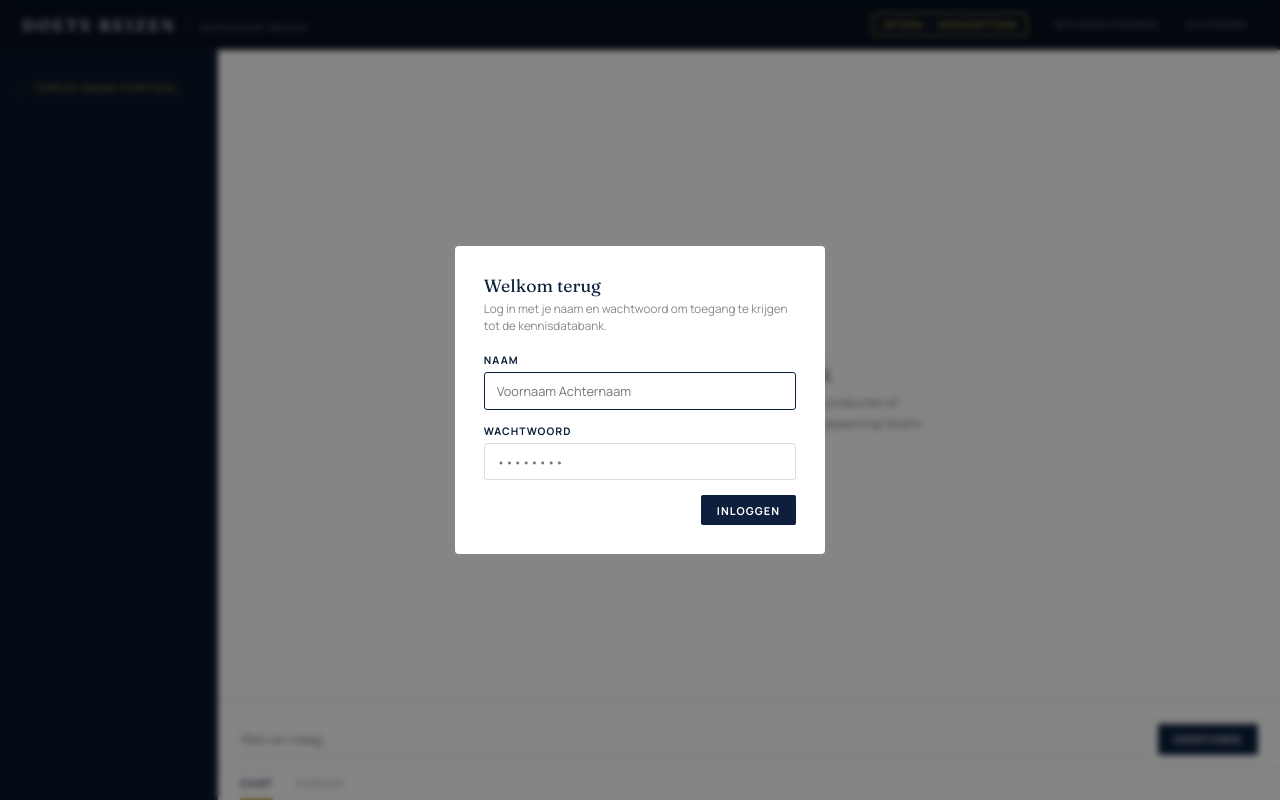
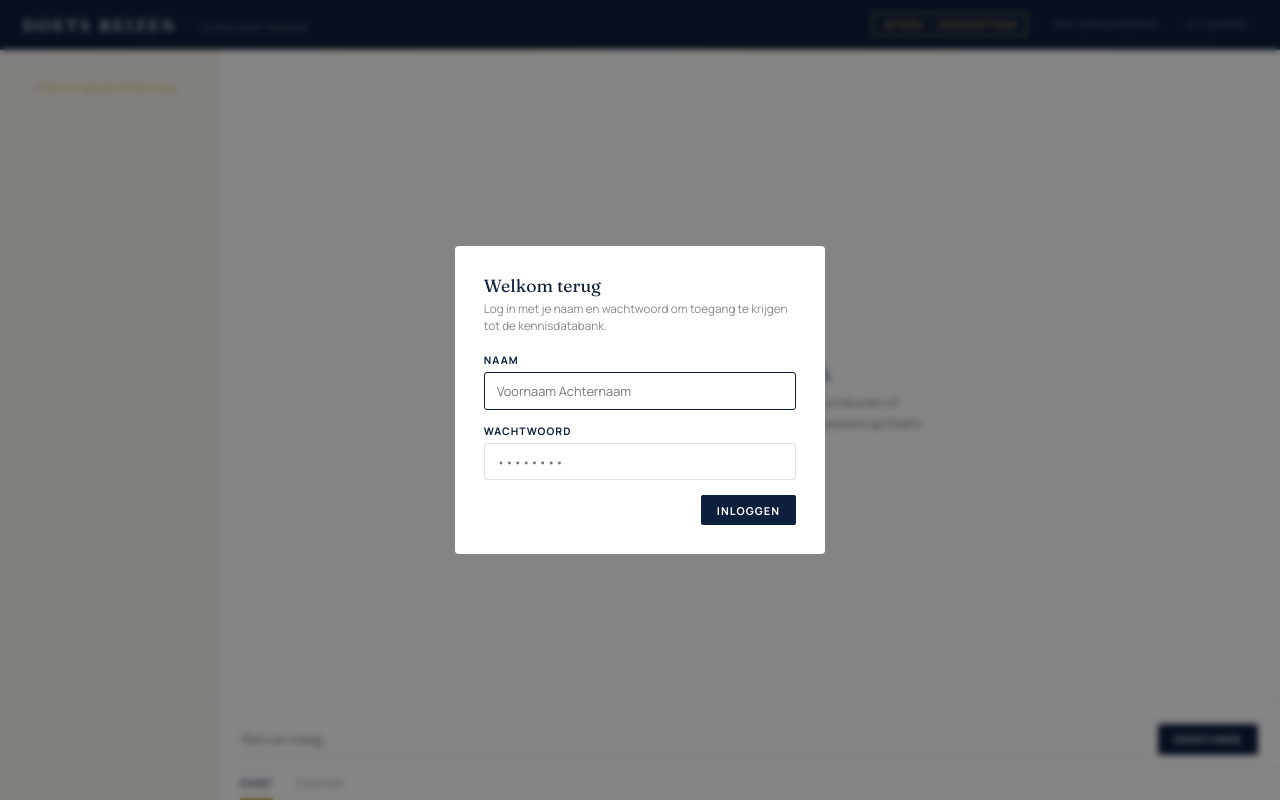
Before and after one commit to jens698/doets-rag-backend, a website: page public/index.html in a window 1280 px wide. Drawn offline with Linux system fonts and the light colour scheme.

Commit message:
Update styles for sidebar and topbar elements

```diff
--- a/public/index.html
+++ b/public/index.html
@@ -11,19 +11,20 @@
     *, *::before, *::after { margin: 0; padding: 0; box-sizing: border-box; }
 
     :root {
-      --topbar-bg:   #06101E;
-      --sidebar-bg:  #0A1628;
-      --sidebar-hov: #0F1F35;
-      --sidebar-act: #152741;
+      --topbar-bg:   #0D1F3C;
+      --sidebar-bg:  #FAF7F2;
+      --sidebar-hov: #F2EDE3;
+      --sidebar-act: #F4EBD0;
       --navy:        #0D1F3C;
       --gold:        #C9A84C;
+      --gold-soft:   #E2C875;
       --gold-faint:  rgba(201,168,76,0.10);
       --gold-border: rgba(201,168,76,0.35);
       --muted:       rgba(255,255,255,0.40);
-      --sidebar-txt: rgba(255,255,255,0.72);
-      --sidebar-lbl: rgba(201,168,76,0.55);
-      --border:      #E4DFD4;
-      --ink:         #1A1A2E;
+      --sidebar-txt: #4A4A4A;
+      --sidebar-lbl: #9A7B1E;
+      --border:      #E8E2D5;
+      --ink:         #1A1A1A;
     }
 
     html, body { height: 100%; overflow: hidden; }
@@ -48,7 +49,13 @@
       align-items: center;
       padding: 0 1.4rem;
       gap: 1rem;
+      position: relative;
       border-bottom: 1px solid rgba(201,168,76,0.12);
+    }
+    .topbar::after {
+      content: ''; position: absolute; left: 0; right: 0; bottom: -1px; height: 1px;
+      background: linear-gradient(90deg, transparent 0%, var(--gold) 30%, var(--gold-soft) 50%, var(--gold) 70%, transparent 100%);
+      opacity: .6;
     }
     .topbar-brand { display: flex; align-items: baseline; gap: 0.7rem; flex: 1; }
     .brand-name {
@@ -98,11 +105,11 @@
     .sidebar {
       background: var(--sidebar-bg);
       overflow-y: auto;
-      border-right: 1px solid rgba(255,255,255,0.045);
+      border-right: 1px solid var(--border);
       padding: 1.2rem 0;
     }
     .sidebar::-webkit-scrollbar { width: 3px; }
-    .sidebar::-webkit-scrollbar-thumb { background: rgba(255,255,255,0.07); }
+    .sidebar::-webkit-scrollbar-thumb { background: #E0DACE; }
 
     .sidebar-section { margin-bottom: 1.4rem; }
     .sidebar-lbl {
@@ -125,18 +132,18 @@
       border-left: 2px solid transparent;
       transition: background .15s, color .15s;
     }
-    .sidebar-item:hover { background: var(--sidebar-hov); color: #fff; }
-    .sidebar-item.active { background: var(--sidebar-act); color: #fff; border-left-color: var(--gold); }
+    .sidebar-item:hover { background: var(--sidebar-hov); color: var(--navy); }
+    .sidebar-item.active { background: var(--sidebar-act); color: var(--navy); border-left-color: var(--gold); }
     .item-code {
       font-size: 0.58rem;
       font-weight: 700;
       letter-spacing: 0.04em;
-      color: rgba(255,255,255,0.28);
+      color: rgba(13,31,60,0.32);
       min-width: 16px;
     }
-    .item-dot { width: 6px; height: 6px; border-radius: 50%; background: rgba(255,255,255,0.18); flex-shrink: 0; }
-    .sidebar-item.active .item-dot { background: #4ade80; box-shadow: 0 0 5px rgba(74,222,128,.5); }
-    .sidebar-divider { height: 1px; background: rgba(255,255,255,0.045); margin: 0.6rem 0; }
+    .item-dot { width: 6px; height: 6px; border-radius: 50%; background: rgba(13,31,60,0.16); flex-shrink: 0; }
+    .sidebar-item.active .item-dot { background: var(--gold); box-shadow: 0 0 5px rgba(201,168,76,.5); }
+    .sidebar-divider { height: 1px; background: var(--border); margin: 0.6rem 0; }
 
     .main { background: #fff; display: flex; flex-direction: column; overflow: hidden; }
 
```
